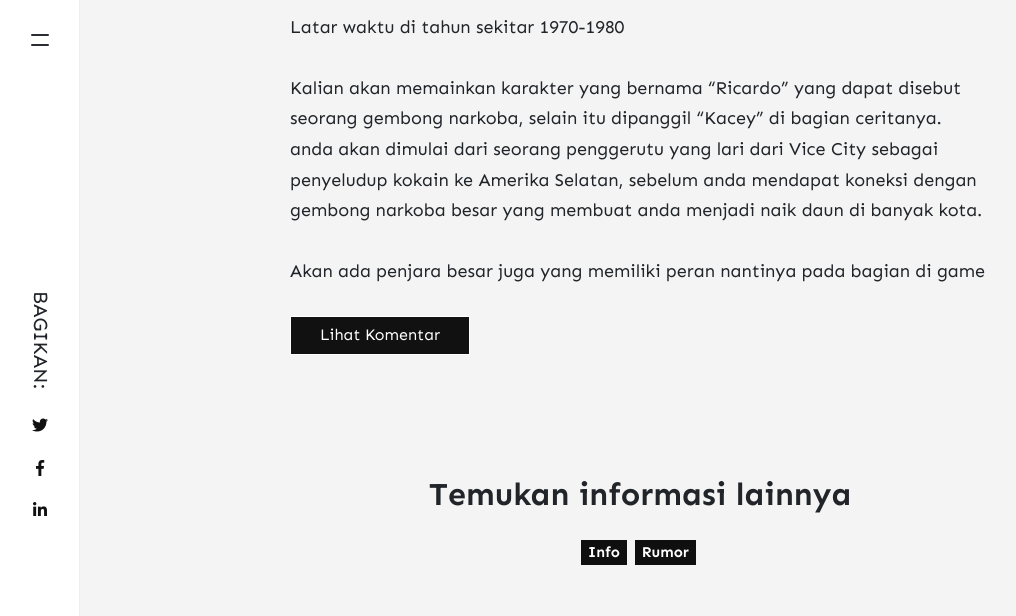
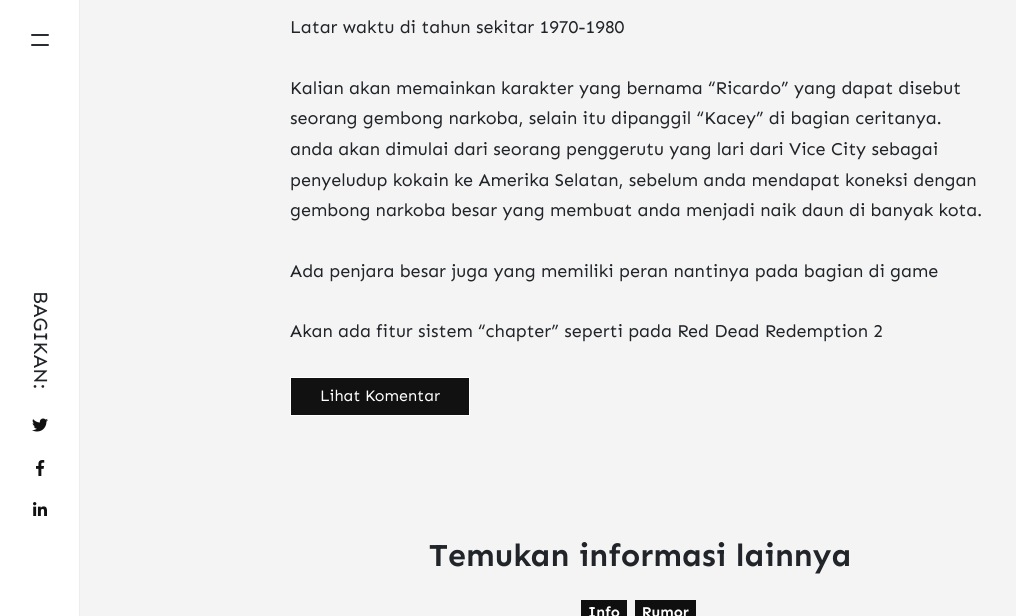
Before and after one commit to arytapermana/dsg-web, a Jekyll site: the page built from _posts/2020-10-24-gta-6-tanggal-rilis-berita-dan-desas-desusnya-rumor.md, in a window 1280 px wide and 900 px high, scrolled down 1822 px, cut to the strip 0-616 px from the top of the window. Shown: the whole strip, without its empty margins (0-1016 px from the left). Built offline with Jekyll 4.4.1, drawn with Linux system fonts in a browser that asks for light colours; nearby versions of some CDN libraries; comment, search, counter and statistics services are not loaded.

Commit message:
Update Blog “2020-10-24-gta-6-tanggal-rilis-berita-dan-desas-desusnya-rumor”

```diff
--- a/_posts/2020-10-24-gta-6-tanggal-rilis-berita-dan-desas-desusnya-rumor.md
+++ b/_posts/2020-10-24-gta-6-tanggal-rilis-berita-dan-desas-desusnya-rumor.md
@@ -28,4 +28,6 @@ Latar waktu di tahun sekitar 1970-1980
 
 Kalian akan memainkan karakter yang bernama "Ricardo" yang dapat disebut seorang gembong narkoba, selain itu dipanggil "Kacey" di bagian ceritanya. anda akan dimulai dari seorang penggerutu yang lari dari Vice City sebagai penyeludup kokain ke Amerika Selatan, sebelum anda mendapat koneksi dengan gembong narkoba besar yang membuat anda menjadi naik daun di banyak kota.
 
-Akan ada penjara besar juga yang memiliki peran nantinya pada bagian di game
+Ada penjara besar juga yang memiliki peran nantinya pada bagian di game
+
+Akan ada fitur sistem "chapter" seperti pada Red Dead Redemption 2
```
